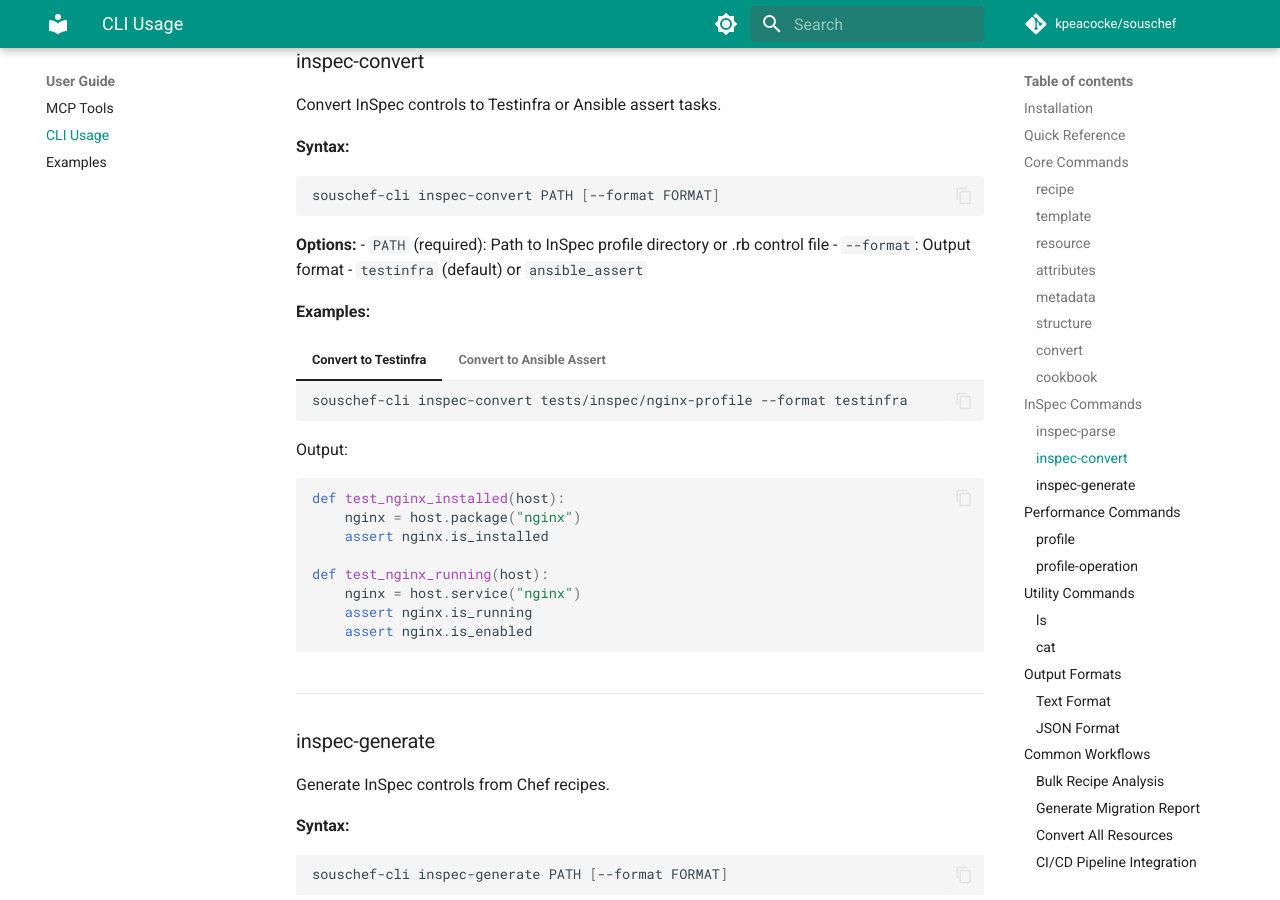
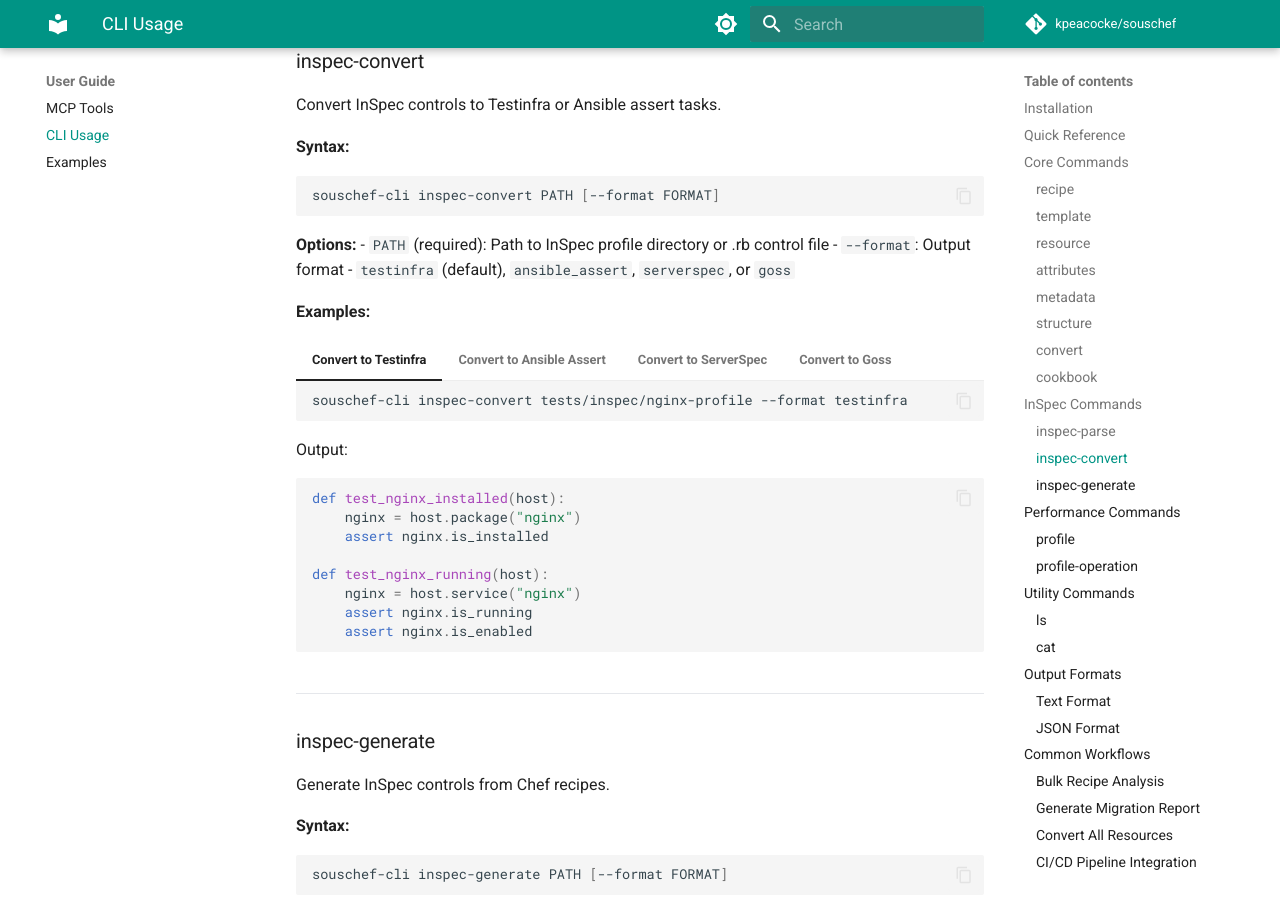
Before and after one commit to kpeacocke/souschef, an MkDocs documentation site: the page built from docs/user-guide/cli-usage.md, in a window 1280 px wide and 900 px high, scrolled down 10101 px. Built offline with MkDocs 1.6.1 and Material for MkDocs 9.7.7, drawn with Linux system fonts in a browser that asks for light colours; comment, search, counter and statistics services are not loaded; the version menu is left out; some of the changed lines change nothing that is shown.

Commit message:
docs: add ServerSpec and Goss examples to user documentation
- Add ServerSpec and Goss output format examples to CLI usage docs
- Update MCP tools documentation with all 4 supported formats
- Move feature from Planned to Completed in README roadmap
- Document ServerSpec (Ruby RSpec) and Goss (YAML) conversion examples

````diff
--- a/README.md
+++ b/README.md
@@ -492,9 +492,9 @@
 -  Code duplication elimination (InSpec functions refactored: 55 duplicate lines removed, improved architecture)
 -  Documentation website with MkDocs + Material theme (charcoal + teal colour scheme, 16 pages)
 -  Comprehensive documentation content (Getting Started, Tool Reference, Migration Guide, API docs, Examples)
+-  Integration with additional test frameworks (ServerSpec, Goss) - InSpec conversion now supports 4 output formats
 
 ### Planned 📅
-- 📅 Integration with additional test frameworks (ServerSpec, Goss)
 - 📅 Visual migration planning and dependency mapping interface
 - 📅 Terraform provider for infrastructure state management
 - 📅 Jenkins/GitLab CI pipeline generation
--- a/docs/user-guide/cli-usage.md
+++ b/docs/user-guide/cli-usage.md
@@ -539,7 +539,7 @@
 
 **Options:**
 - `PATH` (required): Path to InSpec profile directory or .rb control file
-- `--format`: Output format - `testinfra` (default) or `ansible_assert`
+- `--format`: Output format - `testinfra` (default), `ansible_assert`, `serverspec`, or `goss`
 
 **Examples:**
 
@@ -578,6 +578,42 @@
         that:
           - nginx_service.status.ActiveState == "active"
         fail_msg: "nginx service is not running"
+    ```
+
+=== "Convert to ServerSpec"
+    ```bash
+    souschef-cli inspec-convert tests/inspec/nginx-profile --format serverspec
+    ```
+
+    Output:
+    ```ruby
+    # frozen_string_literal: true
+    require 'serverspec'
+
+    describe package('nginx') do
+      it { should be_installed }
+    end
+
+    describe service('nginx') do
+      it { should be_running }
+      it { should be_enabled }
+    end
+    ```
+
+=== "Convert to Goss"
+    ```bash
+    souschef-cli inspec-convert tests/inspec/nginx-profile --format goss
+    ```
+
+    Output:
+    ```yaml
+    package:
+      nginx:
+        installed: true
+    service:
+      nginx:
+        enabled: true
+        running: true
     ```
 
 ---
--- a/docs/user-guide/mcp-tools.md
+++ b/docs/user-guide/mcp-tools.md
@@ -367,21 +367,25 @@
 
 Convert InSpec controls to Ansible test format.
 
-**What it does**: Converts Chef InSpec test suites (compliance and testing code) into Ansible-compatible testing formats like Testinfra (Python-based) or Ansible's built-in `assert` module. InSpec is Chef's testing framework - think of it like unit tests for infrastructure.
+**What it does**: Converts Chef InSpec test suites (compliance and testing code) into Ansible-compatible testing formats like Testinfra (Python-based), Ansible's built-in `assert` module, ServerSpec (Ruby-based), or Goss (YAML-based). InSpec is Chef's testing framework - think of it like unit tests for infrastructure.
 
-**Why you need this**: If your Chef cookbooks have InSpec tests (they should!), you want to preserve that testing in Ansible. These tests verify your infrastructure is configured correctly. This tool automatically converts InSpec's Ruby-based syntax to Ansible testing syntax, saving hours of manual test rewriting.
+**Why you need this**: If your Chef cookbooks have InSpec tests (they should!), you want to preserve that testing in Ansible. These tests verify your infrastructure is configured correctly. This tool automatically converts InSpec's Ruby-based syntax to multiple testing formats, saving hours of manual test rewriting.
 
 **What you get**:
-- InSpec controls converted to Testinfra Python tests or Ansible assert tasks
+- InSpec controls converted to Testinfra, Ansible assert, ServerSpec, or Goss format
 - All test cases preserved with equivalent checks
 - Directory structure for test organisation
 - Ready-to-run test files
 
-**Real-world example**: Your InSpec test `describe service('nginx') do it { should be_running } end` becomes Testinfra's `def test_nginx_running(host): assert host.service("nginx").is_running` or Ansible's `assert: that: "'nginx' in services"`. Same test, different syntax.
+**Real-world example**: Your InSpec test `describe service('nginx') do it { should be_running } end` becomes:
+- Testinfra: `def test_nginx_running(host): assert host.service("nginx").is_running`
+- Ansible: `assert: that: "'nginx' in services"`
+- ServerSpec: `describe service('nginx') do it { should be_running } end`
+- Goss: `service: nginx: running: true`
 
 **Parameters:**
 - `inspec_path` (string, required): Path to InSpec profile or control file
-- `output_format` (string, optional, default: "testinfra"): Output format ('testinfra' or 'ansible_assert')
+- `output_format` (string, optional, default: "testinfra"): Output format ('testinfra', 'ansible_assert', 'serverspec', or 'goss')
 
 **Returns:**
 - Converted test code in specified format, or error message
````
